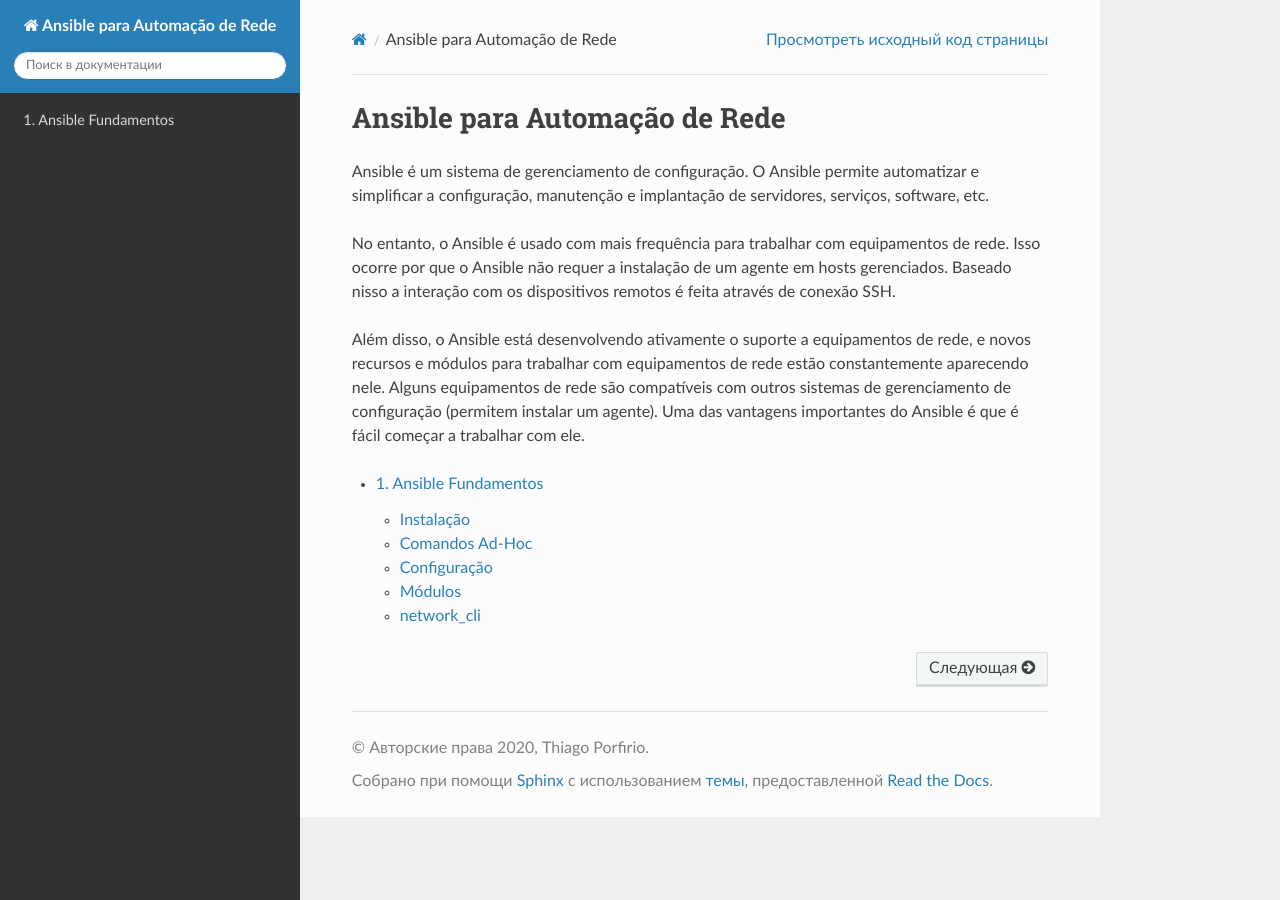
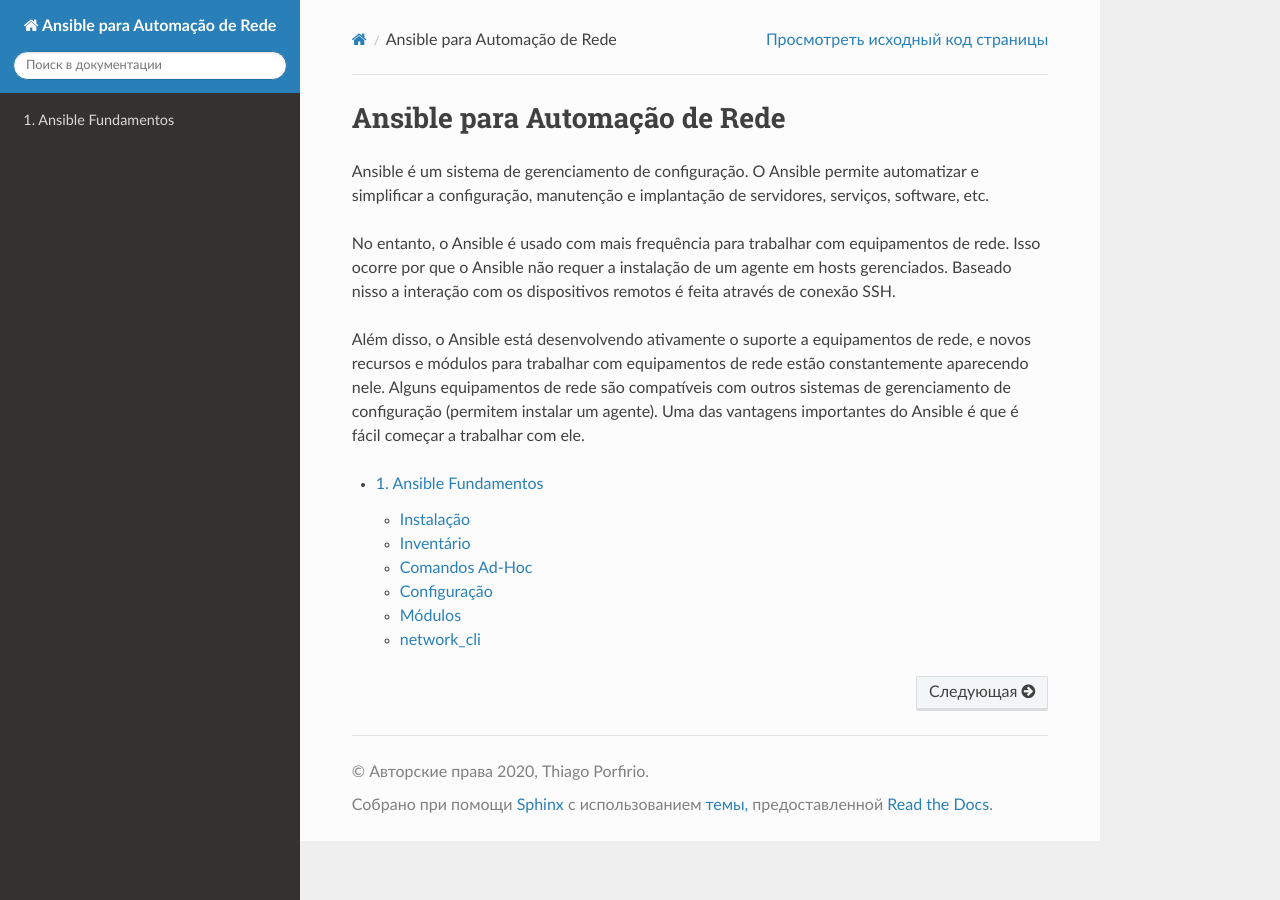
Before and after one commit to tporfirio/ansible-for-network-automation, a Sphinx documentation site: the page built from docs/source/index.rst, in a window 1280 px wide. Built offline with Sphinx 7.4.7 and the Read the Docs theme 2.0.0, drawn with Linux system fonts in a browser that asks for light colours; pages that are not in the unit, such as notebooks, are missing from menus.

Commit message:
Update index.rst

```diff
--- a/docs/source/book/01_basics/index.rst
+++ b/docs/source/book/01_basics/index.rst
@@ -33,7 +33,7 @@
    :maxdepth: 1
 
    Instalação
-   inventário
+   Inventário
    Comandos Ad-Hoc
    Configuração
    Módulos
```
